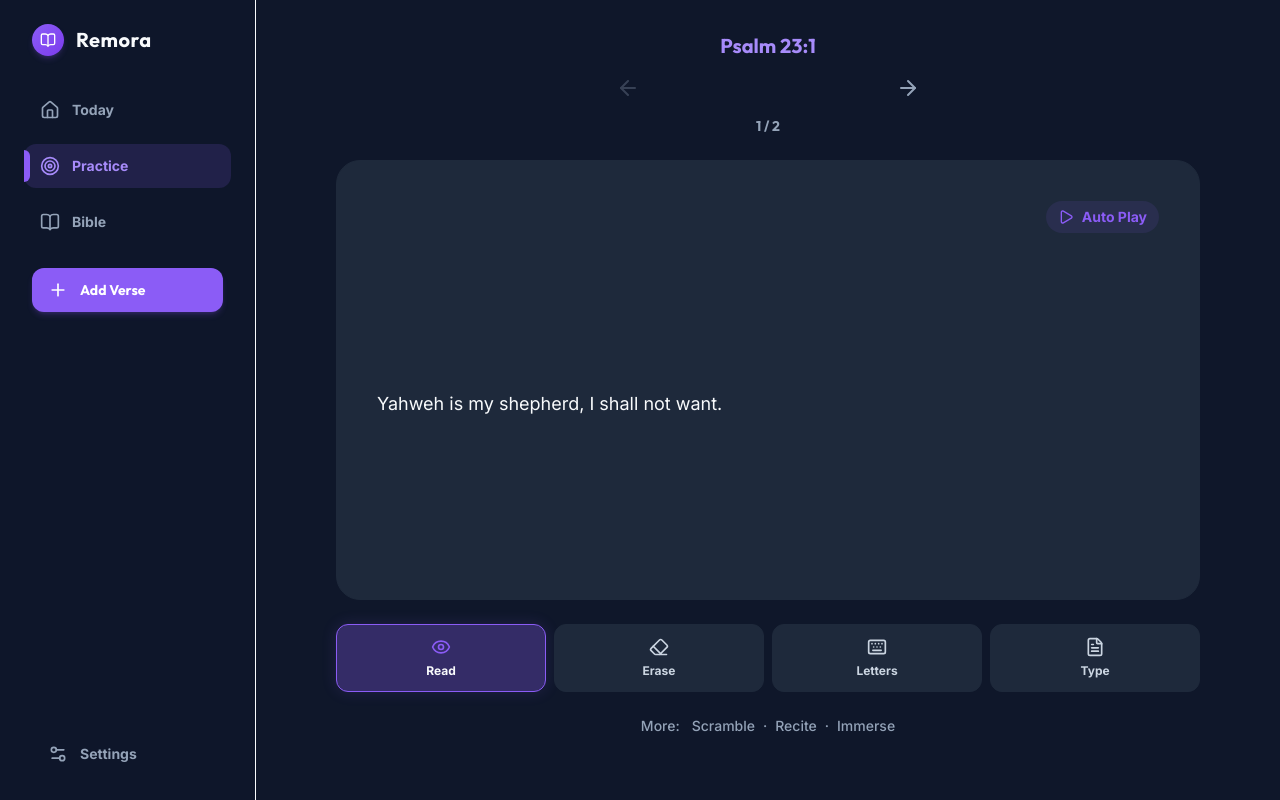
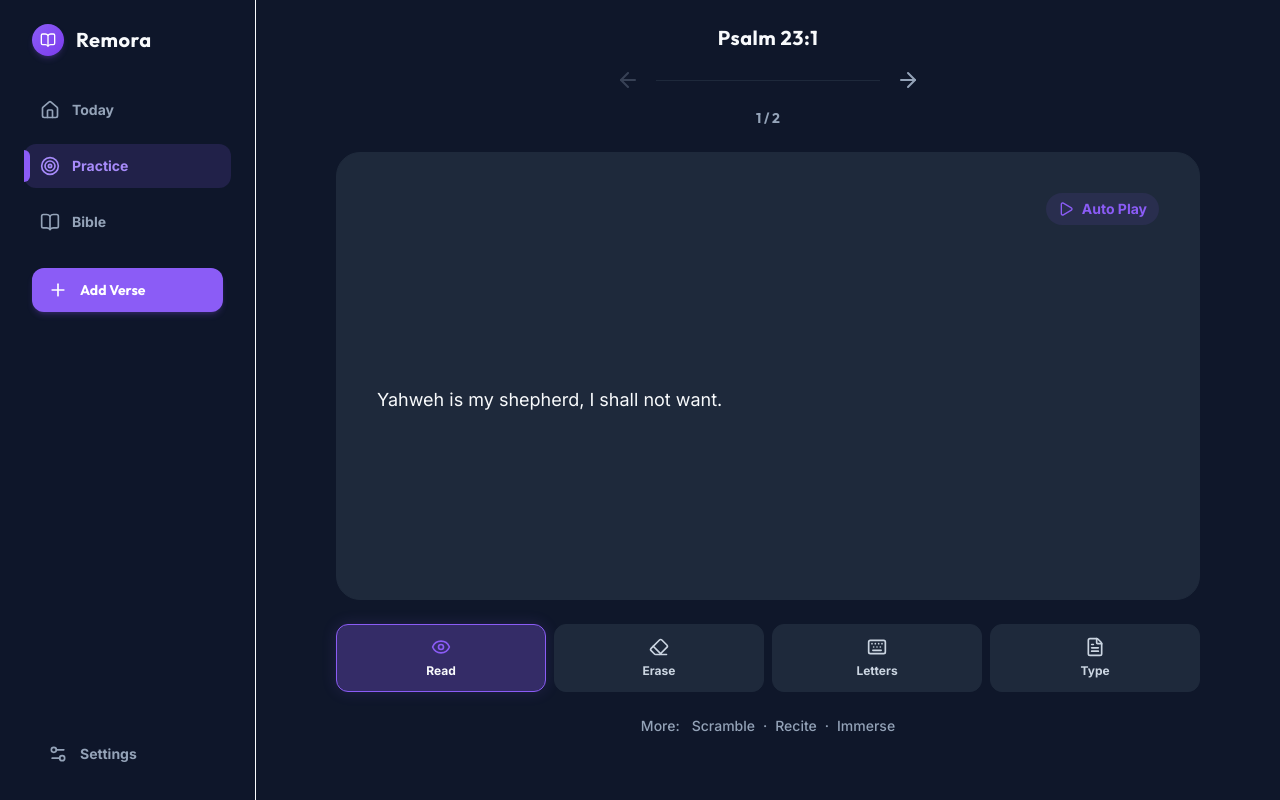
Before and after one commit to Kanakaiah/kanakaiah.github.io, a React (Vite) app: page /#/practice in a window 1280 px wide. Built offline with nearby package versions, Linux system fonts and the light colour scheme.

Commit message:
UI: Fix Practice screen top padding to clear header and adjust text visibility

```diff
--- a/src/screens/Practice.tsx
+++ b/src/screens/Practice.tsx
@@ -352,7 +352,7 @@ export const Practice: React.FC = () => {
 
   return (
     <div
-      className={`flex flex-col h-full w-full ${isImmersed ? 'fixed inset-0 z-[100]' : 'pt-6 pb-24 lg:pb-8'}`}
+      className={`flex flex-col h-full w-full ${isImmersed ? 'fixed inset-0 z-[100]' : 'pt-20 lg:pt-6 pb-24 lg:pb-8'}`}
       style={isImmersed ? { backgroundColor: 'var(--bg-color)' } : {}}
     >
 
@@ -372,8 +372,8 @@ export const Practice: React.FC = () => {
 
         {/* Navigation & Header */}
         {!isImmersed && (
-          <div className="flex flex-col items-center gap-2 mb-6 mt-2">
-            <span className="font-heading font-bold text-accent-light text-xl">
+          <div className="flex flex-col items-center gap-2 mb-6 mt-2 lg:mt-0">
+            <span className="font-heading font-bold text-primary text-xl tracking-wide">
               {currentVerse.ref}
             </span>
             <div className="flex items-center justify-between w-full max-w-xs">
@@ -383,7 +383,7 @@ export const Practice: React.FC = () => {
               >
                 <ArrowLeft className="w-6 h-6" />
               </button>
-              <div className="flex-1 h-[1px] bg-glass-border mx-2"></div>
+              <div className="flex-1 h-[1px] bg-card-border mx-2"></div>
               <button
                 onClick={handleNext} disabled={activeVerseIndex === verses.length - 1}
                 className="p-2 rounded-full hover:bg-card-elevated disabled:opacity-30 transition-colors text-muted hover:text-primary"
```
